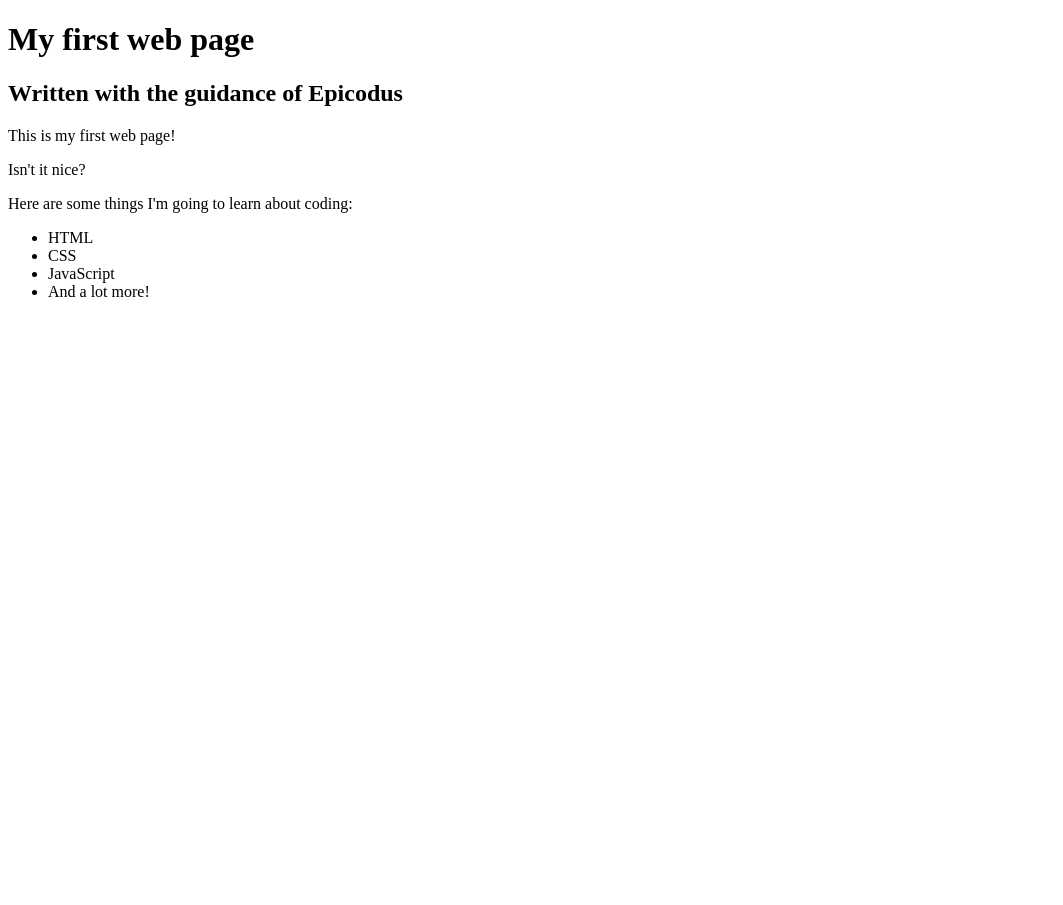
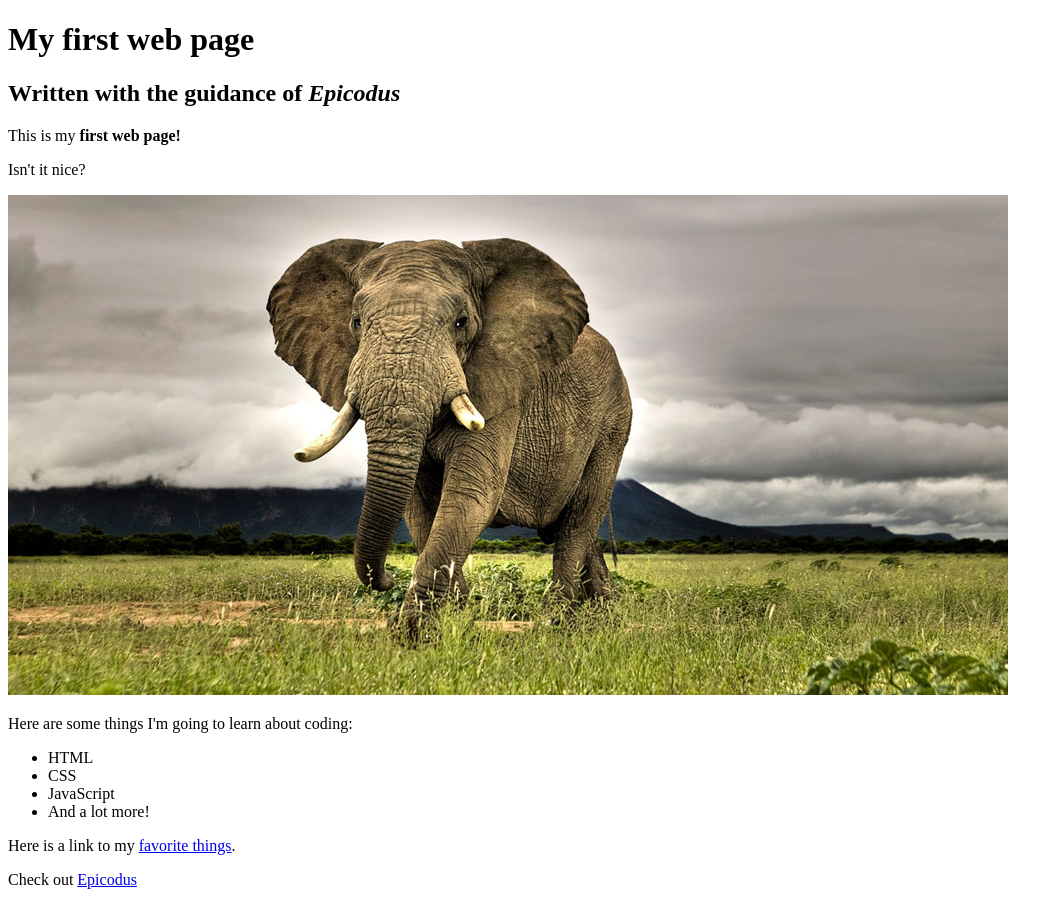
Before and after one commit to jimcooked/my-first-webpage, a plain HTML site: page my-first-webpage.html in a window 1280 px wide. Shown: the whole page, without its empty margins (0-1063 px from the left). Before the commit the page ends 800 px from the top, so only its background shows below. Drawn offline with Linux system fonts and the light colour scheme.

Commit message:
Add images and inline stuff

```diff
--- a/my-first-webpage.html
+++ b/my-first-webpage.html
@@ -5,10 +5,12 @@
   </head>
   <body>
     <h1>My first web page</h1>
-    <h2>Written with the guidance of Epicodus</h2>
+    <h2>Written with the guidance of <em>Epicodus</em></h2>
 
-    <p>This is my first web page!</p>
+    <p>This is my <strong>first web page!</strong></p>
     <p>Isn't it nice?</p>
+
+    <img src="img/image-slider2.jpg" alt="this is a image">
 
     <p>Here are some things I'm going to learn about coding:</p>
     <ul>
@@ -17,5 +19,10 @@
       <li>JavaScript</li>
       <li>And a lot more!</li>
     </ul>
+
+    <p>Here is a link to my <a href="favorite-things.html"> favorite things</a>.</p>
+
+    <p> Check out <a href="http://www.epicodus.com">Epicodus</a>
+
    </body>
 </html>
```
Also changed, not shown: IMG/image-slider2.jpg (added), favorite-things.html (indentation only).
